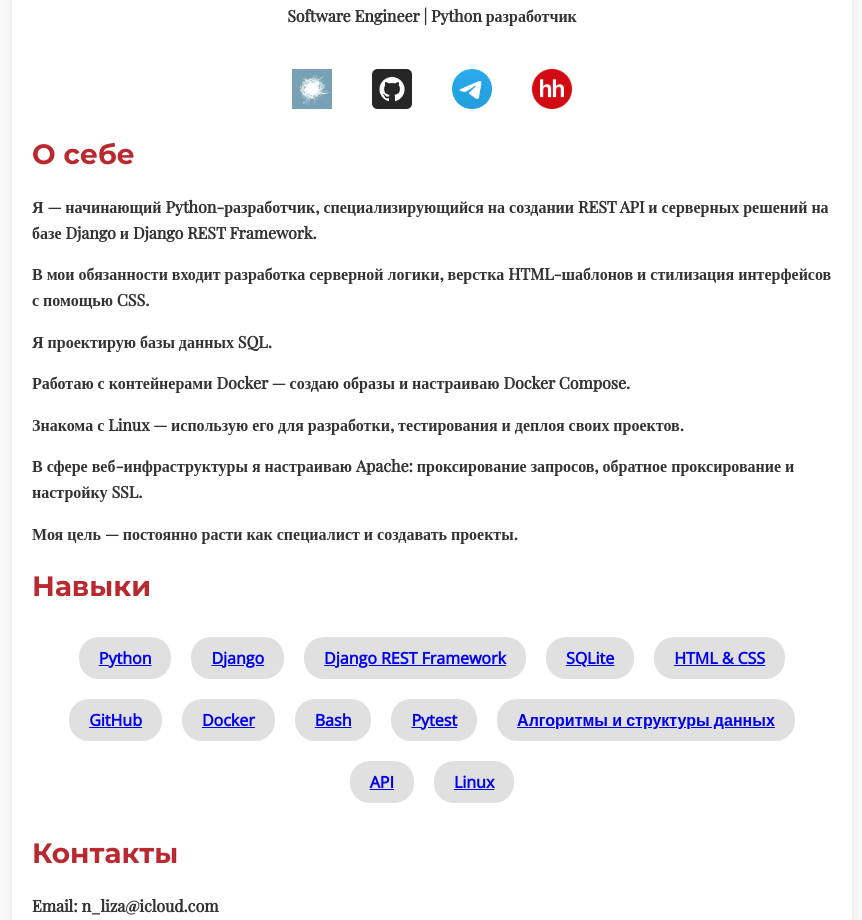
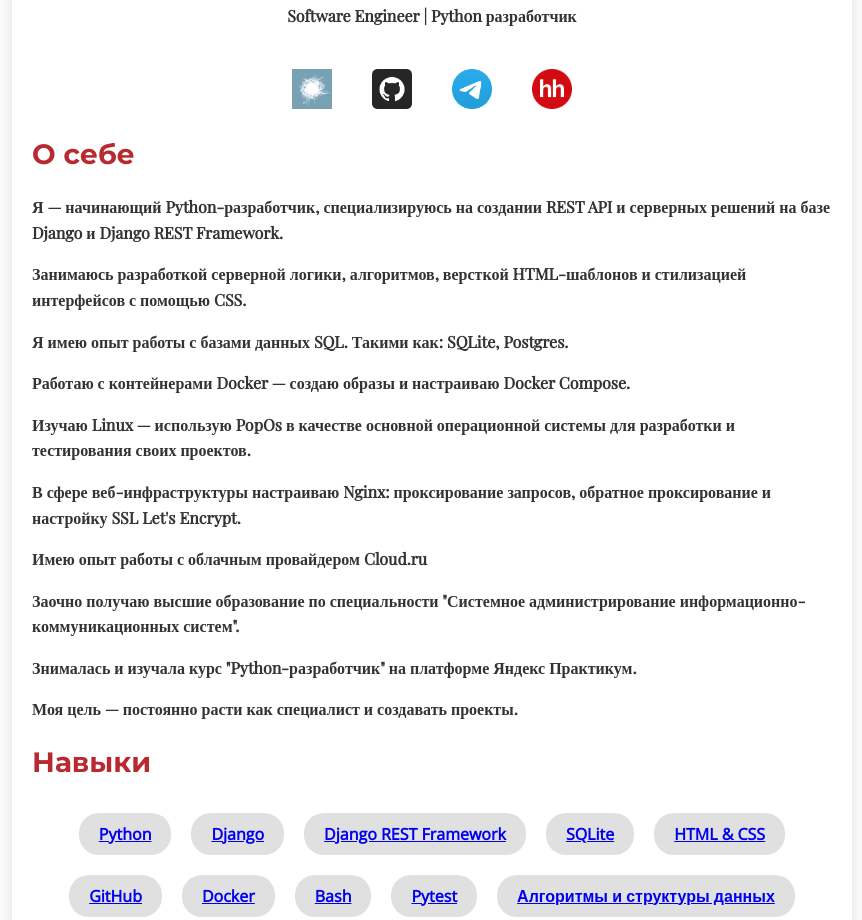
Before and after one commit to podlizka-2/interview, a Django app: page / in a window 1280 px wide. Shown: the part 343-1263 px from the top of the page, without its empty margins (208-1070 px from the left). Run offline with Django 5.2, Linux system fonts and the light colour scheme; some web fonts are replaced.

Commit message:
fix html

```diff
--- a/myportfolio/main/templates/index.html
+++ b/myportfolio/main/templates/index.html
@@ -183,17 +183,23 @@
 <section>
 <h2>О себе</h2>
 <link href="https://fonts.googleapis.com/css2?family=Playfair+Display&display=swap" rel="stylesheet" />
-<p>Я — начинающий Python-разработчик, специализирующийся на создании REST API и серверных решений на базе Django и Django REST Framework.
+<p>Я — начинающий Python-разработчик, специализируюсь на создании REST API и серверных решений на базе Django и Django REST Framework.
 
-<p>В мои обязанности входит разработка серверной логики, верстка HTML-шаблонов и стилизация интерфейсов с помощью CSS.
+<p>Занимаюсь разработкой серверной логики, алгоритмов, версткой HTML-шаблонов и стилизацией интерфейсов с помощью CSS.
 
-<p>Я проектирую базы данных SQL.</p>
+<p>Я имею опыт работы с базами данных SQL. Такими как: SQLite, Postgres.</p>
 
 <p>Работаю с контейнерами Docker — создаю образы и настраиваю Docker Compose.</p>
 
-<p>Знакома с Linux — использую его для разработки, тестирования и деплоя своих проектов.</p>
+<p>Изучаю Linux — использую PopOs в качестве основной операционной системы для разработки и тестирования своих проектов.</p>
 
-<p>В сфере веб-инфраструктуры я настраиваю Apache: проксирование запросов, обратное проксирование и настройку SSL.</p>
+<p>В сфере веб-инфраструктуры настраиваю Nginx: проксирование запросов, обратное проксирование и настройку SSL Let's Encrypt.</p>
+
+<p>Имею опыт работы с облачным провайдером Cloud.ru</p>
+
+<p>Заочно получаю высшие образование по специальности "Системное администрирование информационно-коммуникационных систем".</p>
+
+<p>Знималась и изучала курс "Python-разработчик" на платформе Яндекс Практикум.</p>
 
 <p>Моя цель — постоянно расти как специалист и создавать  проекты.</p>
 
```
